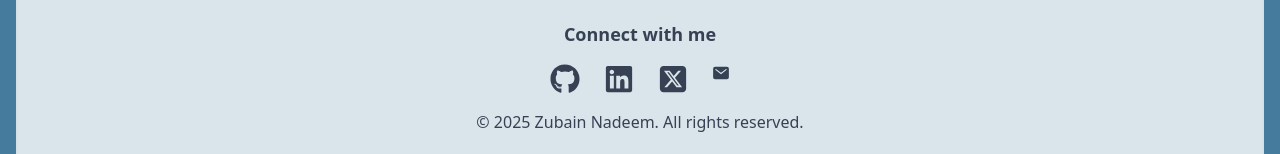
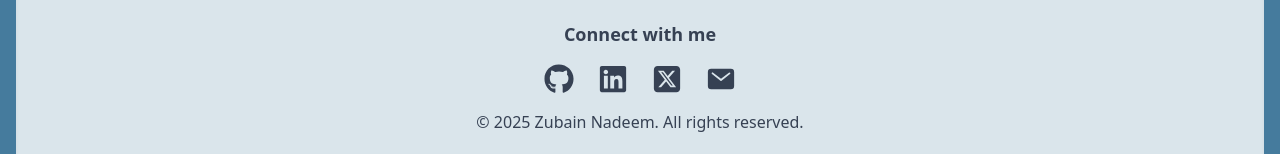
Before and after one commit to Zubain-Nadeem/Portfolio, a React (Vite) app: page / in a window 1280 px wide. Shown: the part 3699-3853 px from the top of the page. Built offline with nearby package versions, Linux system fonts and the light colour scheme.

Commit message:
Compelted

```diff
--- a/src/Footer.jsx
+++ b/src/Footer.jsx
@@ -13,7 +13,7 @@ const Footer = () => (
         <a href="https://github.com/zubain-nadeem" target="_blank" rel="noopener noreferrer" className="hover:text-blue-700 text-3xl transition-colors" title="GitHub"><FaGithub /></a>
         <a href="https://www.linkedin.com/in/zubain-nadeem-5b67852b2/" target="_blank" rel="noopener noreferrer" className="hover:text-blue-700 text-3xl transition-colors" title="LinkedIn"><FaLinkedin /></a>
         <a href="https://x.com/theZubain" target="_blank" rel="noopener noreferrer" className="hover:text-blue-700 text-3xl transition-colors" title="LinkedIn"><FaSquareXTwitter /></a>
-        <a href="mailto:zubainali678@gmail.com" className="hover:text-blue-700 transition-colors text-lg font-medium" title="Email">
+        <a href="mailto:zubainali678@gmail.com" className="hover:text-blue-700 transition-colors text-3xl font-medium" title="Email">
           <IoMail />
         </a>
 
```
